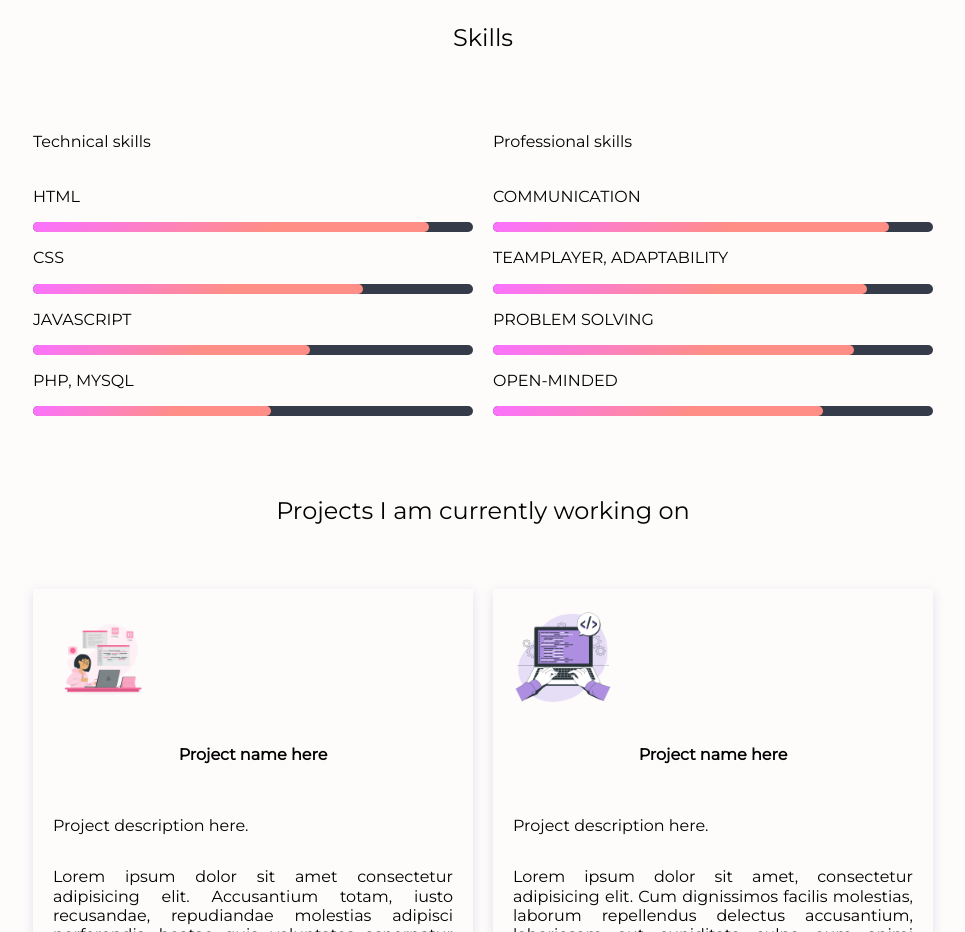
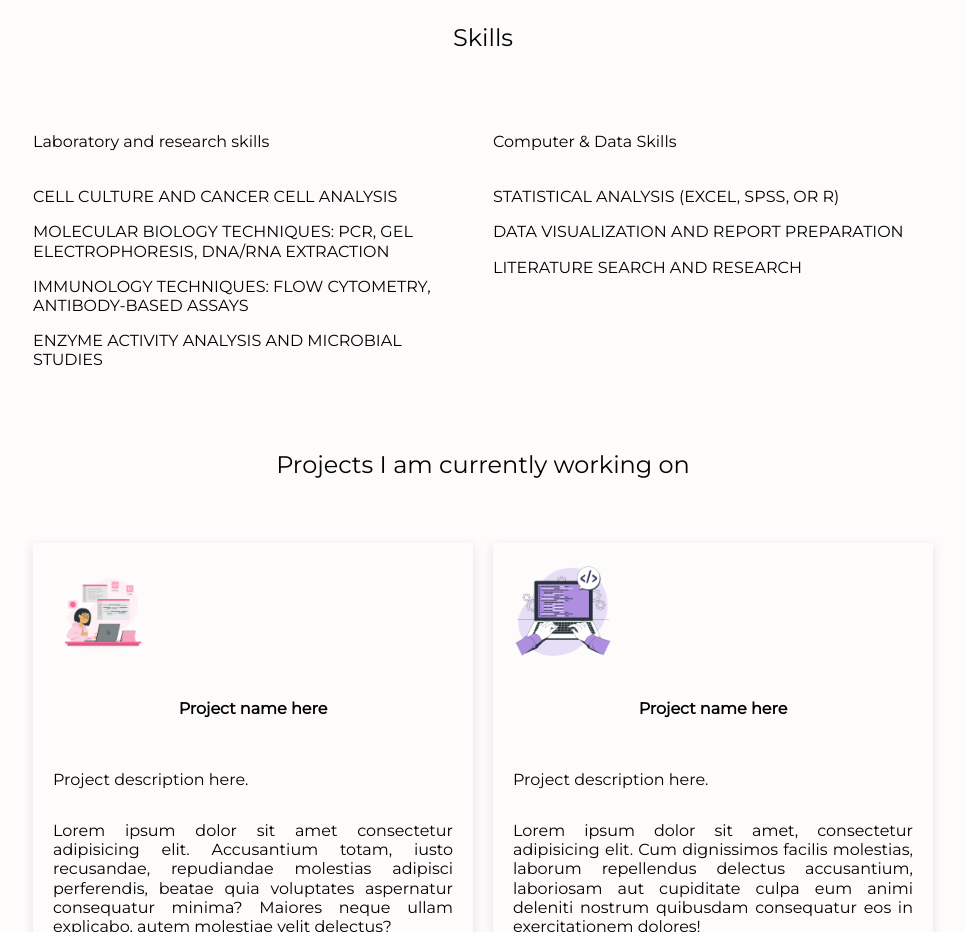
Before and after one commit to minsu987/my-portfolio-final, a plain HTML site: page index.html in a window 1280 px wide. Shown: the part 1091-2023 px from the top of the page, without its empty margins (157-1122 px from the left). Drawn offline with nearby package versions, Linux system fonts and the light colour scheme.

Commit message:
index.html

```diff
--- a/index.html
+++ b/index.html
@@ -92,48 +92,45 @@
     </section>
     <section class="wrapper">
         <section class="column">
-            <p class="padding-bottom">Technical skills</p>
+            <p class="padding-bottom">Laboratory and research skills</p>
             <section class="skills">
                 <ul class="no-bullet-list no-padding-list-item">
                     <li>
-                        <p>html</p>
-                        <span class="progress-bar"><span class="html"></span></span>
+                        <p>Cell culture and cancer cell analysis</p>
+
                     </li>
                     <li>
-                        <p>css</p>
-                        <span class="progress-bar"><span class="css"></span></span>
+                        <p>Molecular biology techniques: PCR, gel electrophoresis, DNA/RNA extraction</p>
+
                     </li>
                     <li>
-                        <p>javascript</p>
-                        <span class="progress-bar"><span class="javascript"></span></span>
+                        <p>Immunology techniques: flow cytometry, antibody-based assays</p>
+
                     </li>
                     <li>
-                        <p>php, mysql</p>
-                        <span class="progress-bar"><span class="php"></span></span>
+                        <p>Enzyme activity analysis and microbial studies</p>
+
                     </li>
                 </ul>
             </section>
         </section>
         <section class="column">
-            <p class="padding-bottom">Professional skills</p>
+            <p class="padding-bottom">Computer & Data Skills</p>
             <section class="skills">
                 <ul class="no-bullet-list no-padding-list-item">
                     <li>
-                        <p>communication</p>
-                        <span class="progress-bar"><span class="comm-adapt"></span></span>
+                        <p>Statistical analysis (Excel, SPSS, or R)</p>
+
                     </li>
                     <li>
-                        <p>teamplayer, adaptability</p>
-                        <span class="progress-bar"><span class="team-player"></span></span>
+                        <p>Data visualization and report preparation</p>
+
                     </li>
                     <li>
-                        <p>problem solving</p>
-                        <span class="progress-bar"><span class="problem-solving"></span></span>
+                        <p>Literature search and research</p>
+
                     </li>
-                    <li>
-                        <p>open-minded</p>
-                        <span class="progress-bar"><span class="open-minded"></span></span>
-                    </li>
+
                 </ul>
             </section>
         </section>
```
